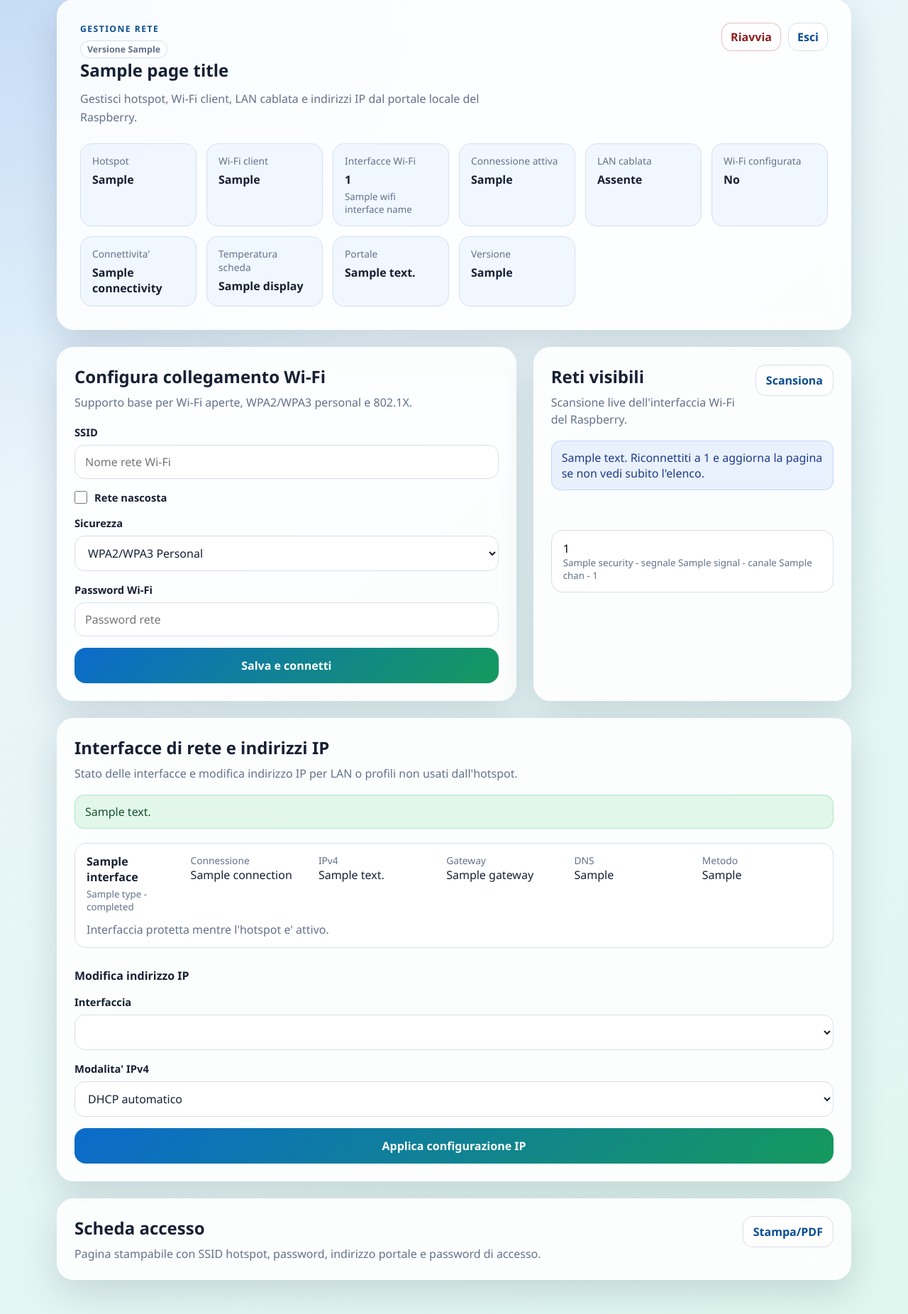
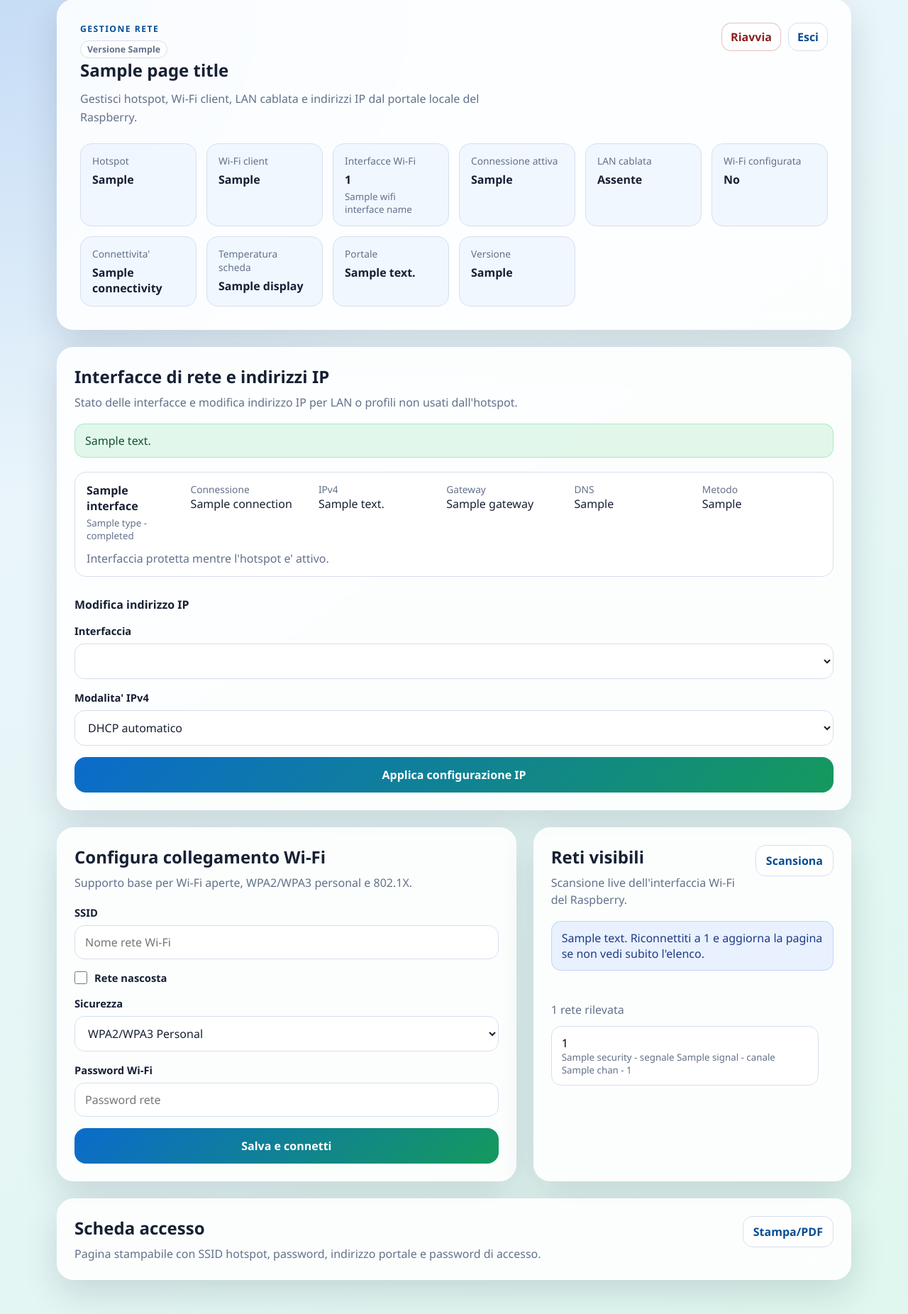
Before and after one commit to andreakys/raspberry-wifi-portal, a Flask app: template templates/index.html in a window 1280 px wide. Shown: the part 33-1885 px from the top of the page at 71% size. Run offline with Flask 3, Linux system fonts and the light colour scheme; the visitor is signed in with stand-in values (Sample User, id 1); the template is opened without the code that fills it: most values are stand-ins (such as "Sample title", 1, 10 or a date in 2020); parts of the project's set-up code (start-up, migrations or seed data) failed here and were passed over; some libraries are stand-ins or nearby versions.

Commit message:
Reorder network sections and constrain Wi-Fi list

```diff
--- a/config.py
+++ b/config.py
@@ -3,7 +3,7 @@ from __future__ import annotations
 import os
 from dataclasses import dataclass
 
-APP_VERSION = "1.12.3"
+APP_VERSION = "1.12.4"
 DEFAULT_PORTAL_TITLE = "Pi Network Manager"
 
 
--- a/scripts/generate_user_manual_pdf.py
+++ b/scripts/generate_user_manual_pdf.py
@@ -27,8 +27,8 @@ TMP_DIR = ROOT / "tmp" / "pdfs"
 OUTPUT_PDF = OUTPUT_DIR / "manuale-utente-raspberry-wifi-portal.pdf"
 DOCS_PDF = ROOT / "docs" / "manuale-utente-raspberry-wifi-portal.pdf"
 CODE_WRAP_WIDTH = 88
-DOCUMENT_VERSION = "1.12.3"
-DOCUMENT_DATE = "7 luglio 2026"
+DOCUMENT_VERSION = "1.12.4"
+DOCUMENT_DATE = "8 luglio 2026"
 
 
 def build_styles():
--- a/static/styles.css
+++ b/static/styles.css
@@ -124,6 +124,7 @@ h3 {
   display: grid;
   grid-template-columns: 1.3fr 0.9fr;
   gap: 24px;
+  margin-top: 24px;
 }
 
 .panel {
@@ -294,14 +295,18 @@ select:focus {
 
 .network-list {
   display: grid;
-  gap: 12px;
-  margin-top: 20px;
+  gap: 10px;
+  max-height: clamp(360px, 54vh, 680px);
+  margin-top: 12px;
+  padding-right: 6px;
+  overflow-y: auto;
+  scrollbar-gutter: stable;
 }
 
 .network-item {
   text-align: left;
-  padding: 14px 16px;
-  border-radius: 16px;
+  padding: 12px 14px;
+  border-radius: 14px;
   background: #fff;
   border: 1px solid var(--line);
 }
@@ -314,6 +319,15 @@ select:focus {
 .network-item small,
 .muted {
   color: var(--muted);
+}
+
+.network-item small {
+  line-height: 1.35;
+  overflow-wrap: anywhere;
+}
+
+.network-count {
+  margin: 8px 0 0;
 }
 
 .scan-status {
--- a/templates/index.html
+++ b/templates/index.html
@@ -70,6 +70,98 @@
             <strong>{{ app_version }}</strong>
           </article>
         </div>
+      </section>
+
+      <section class="panel network-panel">
+        <div class="panel-header">
+          <h2>Interfacce di rete e indirizzi IP</h2>
+          <p>Stato delle interfacce e modifica indirizzo IP per LAN o profili non usati dall'hotspot.</p>
+        </div>
+
+        {% if network_message %}
+        <div class="message success">{{ network_message }}</div>
+        {% endif %}
+
+        {% if network_error %}
+        <div class="message error">{{ network_error }}</div>
+        {% endif %}
+
+        <div class="interface-list">
+          {% for interface in status.interfaces %}
+          <article class="interface-item">
+            <div>
+              <strong>{{ interface.name }}</strong>
+              <small>{{ interface.type }} - {{ interface.state }}</small>
+            </div>
+            <div>
+              <span class="label">Connessione</span>
+              <span>{{ interface.connection or "Nessuna" }}</span>
+            </div>
+            <div>
+              <span class="label">IPv4</span>
+              <span>{{ interface.ipv4_addresses|join(", ") or "n/d" }}</span>
+            </div>
+            <div>
+              <span class="label">Gateway</span>
+              <span>{{ interface.gateway or "n/d" }}</span>
+            </div>
+            <div>
+              <span class="label">DNS</span>
+              <span>{{ interface.dns|join(", ") or "n/d" }}</span>
+            </div>
+            <div>
+              <span class="label">Metodo</span>
+              <span>{{ interface.ipv4_method or "n/d" }}</span>
+            </div>
+            {% if not interface.configurable %}
+            <p class="muted full-row">Interfaccia protetta mentre l'hotspot e' attivo.</p>
+            {% endif %}
+          </article>
+          {% else %}
+          <p class="muted">Nessuna interfaccia ethernet o Wi-Fi rilevata.</p>
+          {% endfor %}
+        </div>
+
+        <form method="post" action="/network/ipv4" class="setup-form ip-form" id="ip-form">
+          <h3>Modifica indirizzo IP</h3>
+          <label>
+            <span>Interfaccia</span>
+            <select name="interface" id="ip-interface" required>
+              {% for interface in status.interfaces %}
+              <option value="{{ interface.name }}" {% if not interface.configurable %}disabled{% endif %}>
+                {{ interface.name }} - {{ interface.type }}{% if not interface.configurable %} (hotspot attivo){% endif %}
+              </option>
+              {% endfor %}
+            </select>
+          </label>
+
+          <label>
+            <span>Modalita' IPv4</span>
+            <select name="ip_mode" id="ip-mode">
+              <option value="dhcp">DHCP automatico</option>
+              <option value="static">Indirizzo statico</option>
+            </select>
+          </label>
+
+          <div id="static-ip-fields" class="stacked hidden">
+            <label>
+              <span>Indirizzo IPv4</span>
+              <input type="text" name="ip_address" placeholder="192.168.1.50/24">
+            </label>
+
+            <label>
+              <span>Gateway</span>
+              <input type="text" name="gateway" placeholder="192.168.1.1">
+            </label>
+
+            <label>
+              <span>DNS</span>
+              <input type="text" name="dns" placeholder="1.1.1.1, 8.8.8.8">
+            </label>
+          </div>
+
+          <button type="submit" class="primary-button">Applica configurazione IP</button>
+        </form>
       </section>
 
       <section class="content-grid">
@@ -212,6 +304,9 @@
           {% endif %}
 
           <p class="scan-status muted" id="scan-status" role="status" aria-live="polite"></p>
+          <p class="network-count muted" id="network-count">
+            {{ networks|length }} {% if networks|length == 1 %}rete rilevata{% else %}reti rilevate{% endif %}
+          </p>
 
           <div class="network-list" id="network-list">
             {% for network in networks %}
@@ -346,6 +349,7 @@
       const scanButton = document.getElementById("scan-networks-button");
       const fullScanButton = document.getElementById("full-scan-button");
       const scanStatus = document.getElementById("scan-status");
+      const networkCount = document.getElementById("network-count");
       const networkList = document.getElementById("network-list");
 
       function syncVisibility() {
@@ -389,6 +393,9 @@
       }
 
       function renderNetworks(networks) {
+        const count = networks.length;
+        networkCount.textContent = count === 1 ? "1 rete rilevata" : `${count} reti rilevate`;
+
         if (!networks.length) {
           networkList.innerHTML = '<p class="muted">Nessuna rete rilevata al momento.</p>';
           return;
```
Also changed, not shown: other parts of templates/index.html (+0 -92 lines), docs/manuale-utente.md (+8 -6 lines), README.md, 1 other file.
